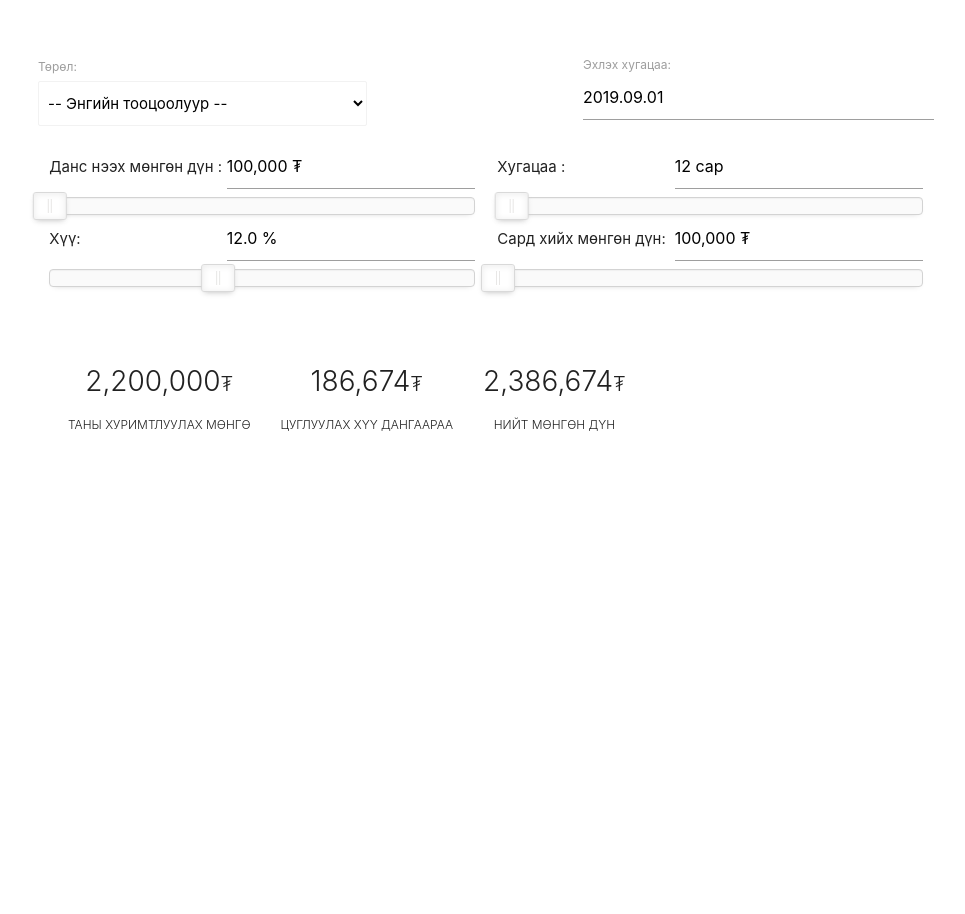
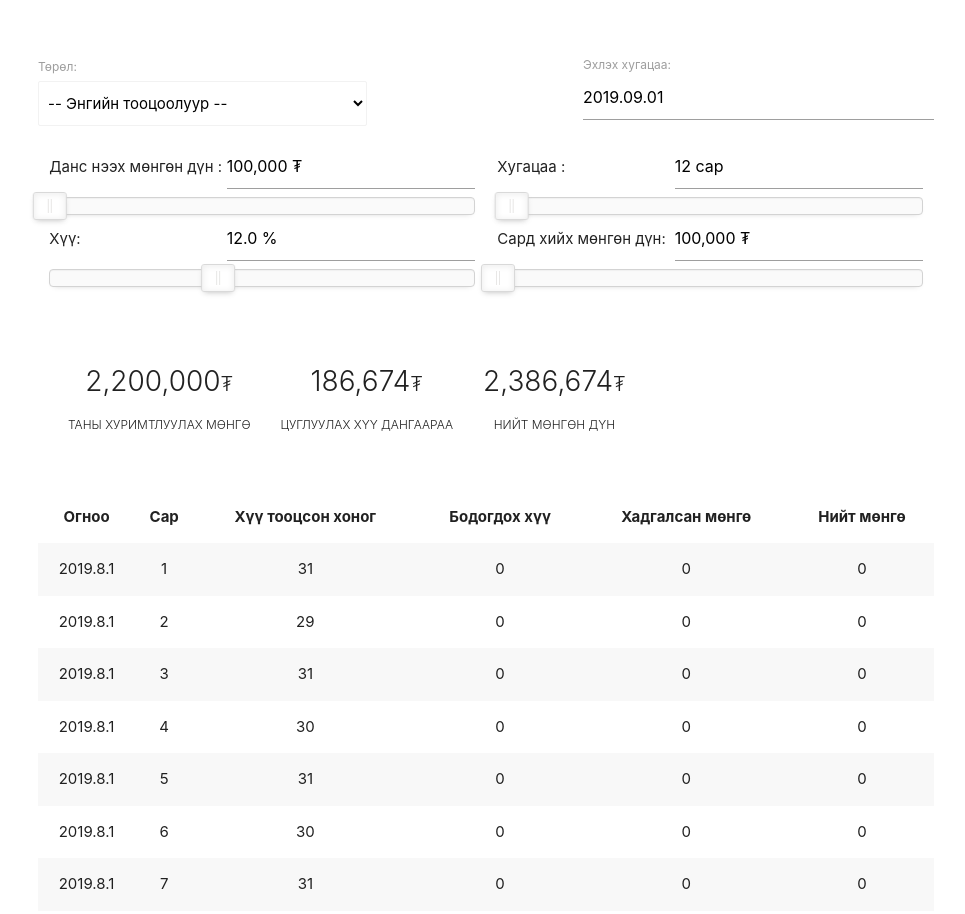
Before and after one commit to tuguldur/statebank.mn, a plain HTML site: page calculator/index.html in a window 1280 px wide. Shown: the part 136-1050 px from the top of the page, without its empty margins (154-1119 px from the left). Before the commit the page ends 800 px from the top, so only its background shows below. Drawn offline with Linux system fonts and the light colour scheme.

Commit message:
Ogloo hiceeltei

```diff
--- a/calculator/css/style.css
+++ b/calculator/css/style.css
@@ -43,3 +43,6 @@ h5.result-text {
 .lh-48 {
   line-height: 48px;
 }
+.datepicker-day-button {
+  max-width: 44px;
+}
--- a/calculator/index.html
+++ b/calculator/index.html
@@ -131,7 +131,6 @@
               </div>
             </div>
           </div>
-
           <div class="form-group mt-2 pl-3 d-flex">
             <div class="result-container">
               <h3 class="result-text m-0">2,200,000<span>₮</span></h3>
@@ -148,6 +147,22 @@
           </div>
         </div>
       </form>
+      <div class="row">
+        <table class="centered striped">
+          <thead>
+            <tr>
+              <th>Огноо</th>
+              <th>Сар</th>
+              <th>Хүү тооцсон хоног</th>
+              <th>Бодогдох хүү</th>
+              <th>Хадгалсан мөнгө</th>
+              <th>Нийт мөнгө</th>
+            </tr>
+          </thead>
+
+          <tbody id="result-table"></tbody>
+        </table>
+      </div>
     </div>
     <script src="js/jquery-3.4.1.min.js"></script>
 
--- a/calculator/js/calculator.js
+++ b/calculator/js/calculator.js
@@ -1,6 +1,32 @@
 (function($) {
+  // Days in Month
+  function days(month, year) {
+    return new Date(year, month + 1, 0).getDate();
+  }
+  function monthAsString(month) {
+    var months = [
+      "1",
+      "2",
+      "3",
+      "4",
+      "5",
+      "6",
+      "7",
+      "8",
+      "9",
+      "10",
+      "11",
+      "12"
+    ];
+    return months[month % 12];
+  }
+  // vars
+  var firstSaving = 0,
+    annualRate = 0,
+    monthlySaving = 0,
+    duration = 0;
   // Эхлэх хугацаа
-  var oneDay = 24 * 60 * 60 * 1000;
+  // var oneDay = 24 * 60 * 60 * 1000;
   var printDate = new Date()
     .toISOString()
     .slice(0, 10)
@@ -76,6 +102,8 @@
   amountSlider.noUiSlider.on("update", function(values, handle) {
     var value = values[handle];
     amountInput.val(value);
+    firstSaving = value.match(/\d+/g).join("");
+    render_result();
   });
   amountInput.on("change", function() {
     var value = $(this).val();
@@ -101,6 +129,8 @@
   hvvSlider.noUiSlider.on("update", function(values, handle) {
     var value = values[handle];
     hvvInput.val(value);
+    annualRate = value.match(/[+-]?\d+(\.\d+)?/g).join("");
+    render_result();
   });
   hvvInput.on("change", function() {
     var value = $(this).val();
@@ -126,6 +156,8 @@
   amountMonthly.noUiSlider.on("update", function(values, handle) {
     var value = values[handle];
     amountMonthlyInput.val(value);
+    monthlySaving = value.match(/\d+/g).join("");
+    render_result();
   });
   amountMonthlyInput.on("change", function() {
     var value = $(this).val();
@@ -151,11 +183,35 @@
   month.noUiSlider.on("update", function(values, handle) {
     var value = values[handle];
     monthInput.val(value);
+    duration = value.match(/\d+/g).join("");
+    render_result();
   });
   monthInput.on("change", function() {
     var value = $(this).val();
     month.noUiSlider.set(value);
   });
+  function render_result() {
+    var render = [];
+    for (var i = 0; i < duration; i++) {
+      render.push({
+        years: 1,
+        months: monthAsString(i),
+        days: days(i, 2016)
+      });
+    }
+    var result = render.map(function(render) {
+      return `<tr>
+      <td>2019.8.1</td>
+      <td>${render.months}</td>
+      <td>${render.days}</td>
+      <td>0</td>
+      <td>0</td>
+      <td>0</td>
+    </tr>`;
+    });
+    console.log(result);
+    $("#result-table").html(result);
+  }
   $("#type").on("change", function() {
     console.log("dsa");
   });
```
